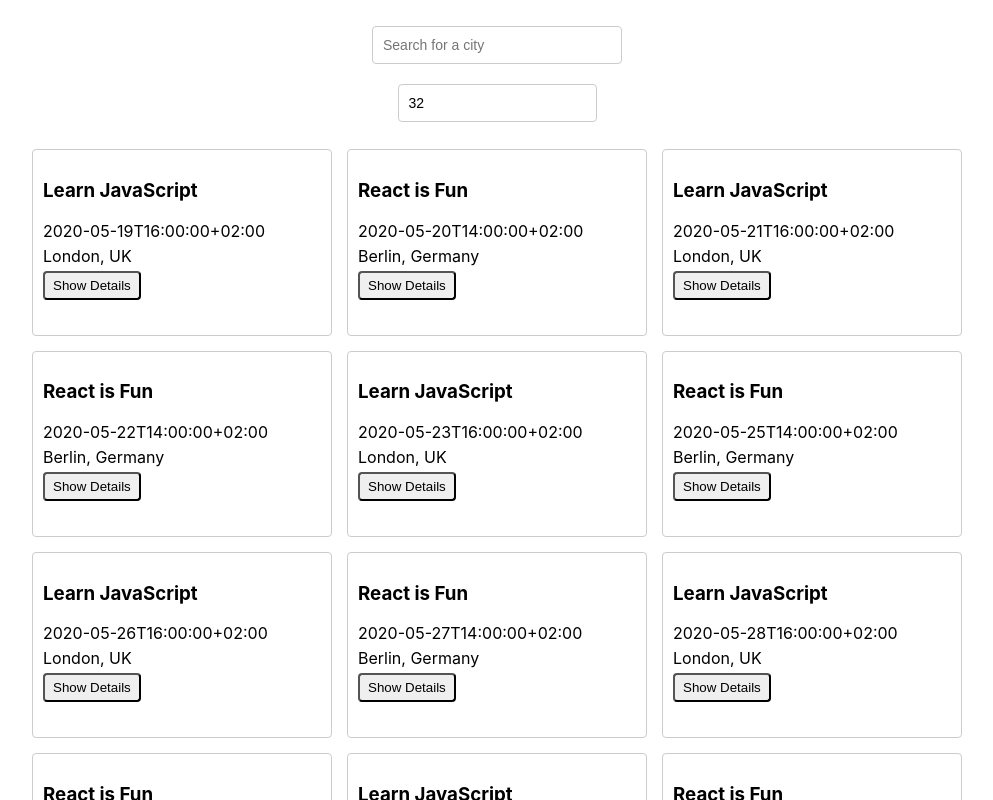
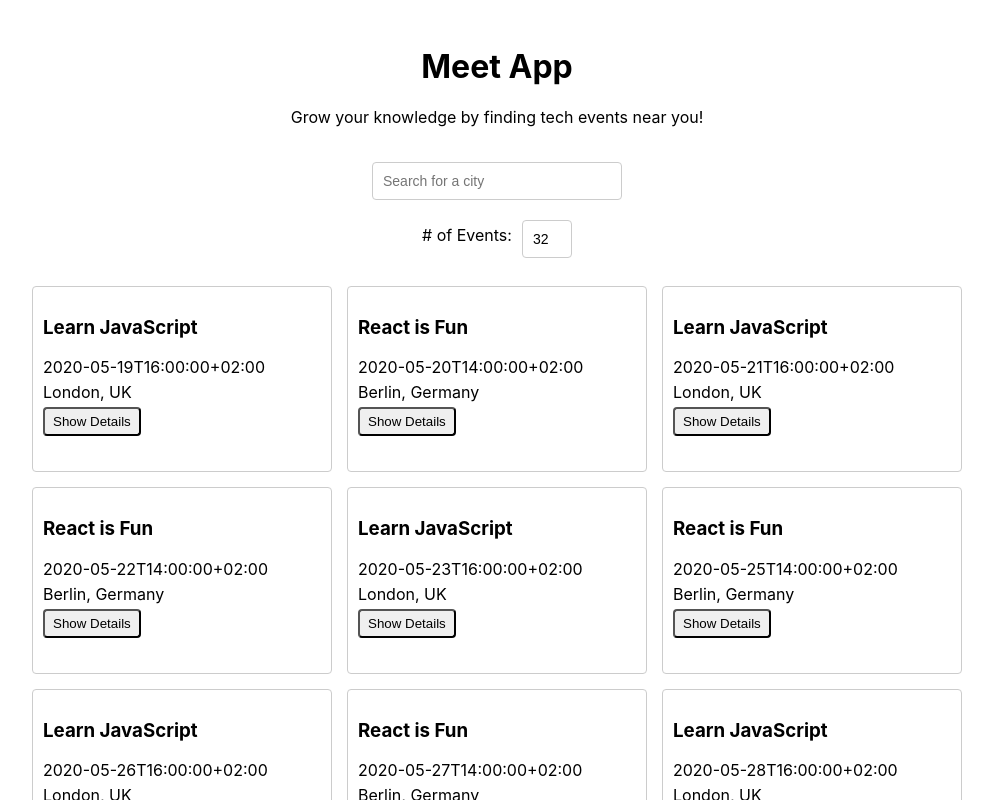
Before and after one commit to asweeney0101/meet, a React (Create React App) app: page / in a window 1280 px wide. Shown: the top 800 px of the page, without its empty margins (143-1136 px from the left). Built offline with nearby package versions, Linux system fonts and the light colour scheme; what atatus-spa would draw is missing.

Commit message:
adding and styling upper title area

```diff
--- a/src/App.css
+++ b/src/App.css
@@ -10,6 +10,10 @@
 
 .App * {
   box-sizing: border-box;
+}
+
+.title-container {
+  margin-bottom: 35px;
 }
 
 input[type="text"],
@@ -25,7 +29,7 @@ input[type="number"] {
   margin-bottom: 20px;
 }
 
-.city {
+.city-search-input {
   width: 250px;
 }
 
@@ -61,6 +65,18 @@ input[type="number"] {
 
 .suggestions > li:hover {
   background-color: #bcdcdb;
+}
+
+.noe-container {
+  display: flex;
+  flex-direction: row;
+  align-content: center;
+  justify-content: center;
+}
+
+#number-of-events-input {
+  width: 50px;
+  margin-left: 10px;
 }
 
 #event-list {
--- a/src/App.js
+++ b/src/App.js
@@ -45,19 +45,28 @@ const App = () => {
         <div className="alerts-container">
            {infoAlert.length ? <InfoAlert text={infoAlert}/> : null}
            {errorAlert.length ? <ErrorAlert text={errorAlert}/> : null}
-
+           {warningAlert.length ? <WarningAlert text={warningAlert}/> : null}
         </div>
 
+        <div className="title-container">
+            <h1>Meet App</h1>
+            <p>Grow your knowledge by finding tech events near you!</p>
+        </div>
+
+        <div>
             <CitySearch
               allLocations={allLocations}
              setCurrentCity={setCurrentCity}
               setInfoAlert={setInfoAlert}
            />
+          <div className="noe-container">
+            <p># of Events: </p>
             <NumberOfEvents
               setCurrentNOE={setCurrentNOE}
               setErrorAlert={setErrorAlert}
              />
-
+          </div>
+        </div>
 
         <EventList events={events}/>
 
--- a/src/components/CitySearch.js
+++ b/src/components/CitySearch.js
@@ -40,7 +40,7 @@ const CitySearch = ({ allLocations, setCurrentCity, setInfoAlert }) => {
       <div id="city-search">
         <input
           type="text"
-          className="city"
+          className="city-search-input"
                   placeholder="Search for a city"
           value={query}
           onFocus={() => setShowSuggestions(true)}
```
Lines whose indentation alone changed are shown as unchanged.
